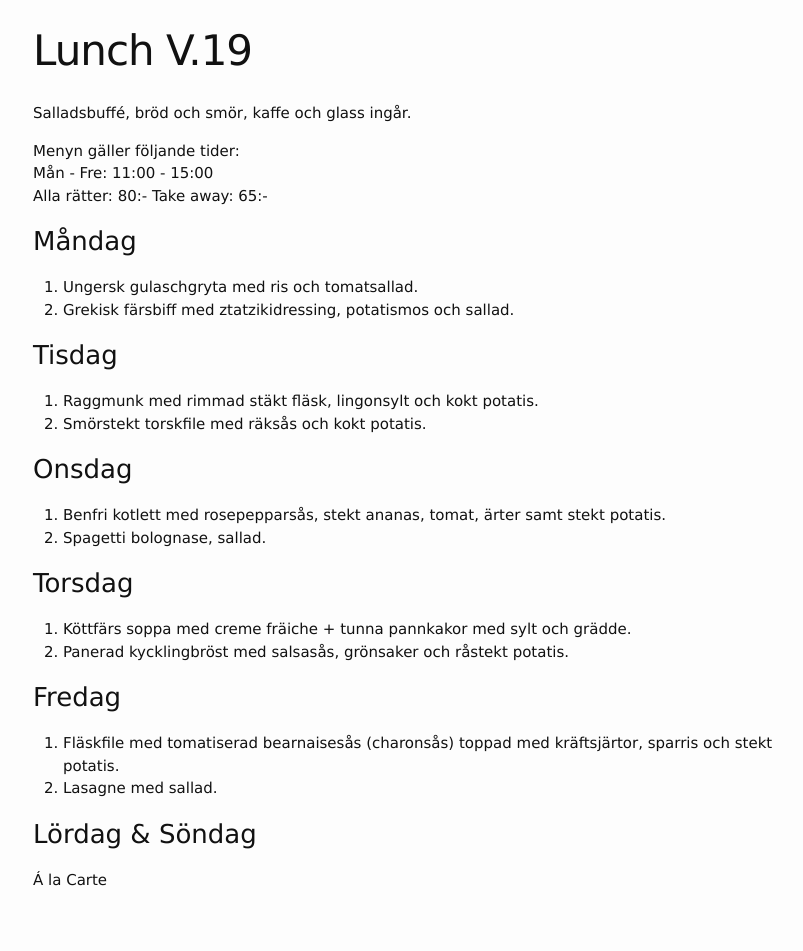
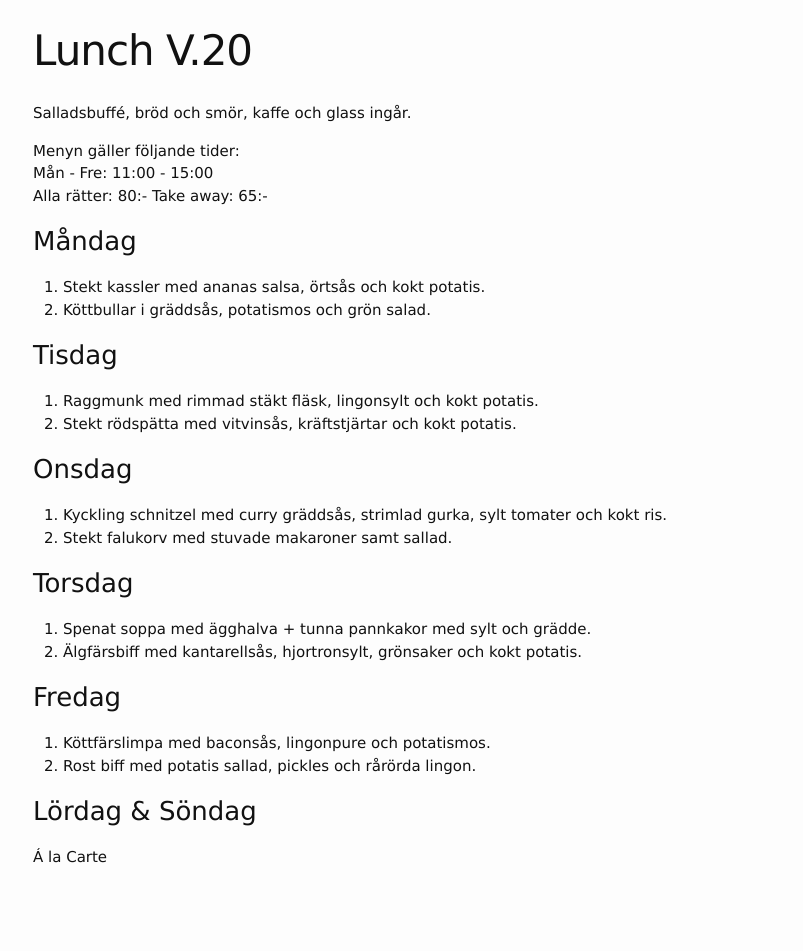
Before and after one commit to FarInn62/farinn62.github.io, a Jekyll site: the page built from lunch.md, in a window 1280 px wide. Shown: the whole page, without its empty margins (237-1040 px from the left). Built offline with Jekyll 4.4.1, drawn with Linux system fonts in a browser that asks for light colours; after the commit the page ends 929 px from its top, so only the background shows below that.

Commit message:
Update lunch.md

```diff
--- a/lunch.md
+++ b/lunch.md
@@ -1,6 +1,6 @@
 ---
 layout: foodmenu
-title: Lunch V.19
+title: Lunch V.20
 permalink: /lunch/
 published: true
 ---
@@ -12,28 +12,28 @@ Alla rätter: 80:- Take away: 65:-
 
 ### Måndag
 
-1. Ungersk gulaschgryta med ris och tomatsallad.
-2. Grekisk färsbiff med ztatzikidressing, potatismos och sallad.
+1. Stekt kassler med ananas salsa, örtsås och kokt potatis.
+2. Köttbullar i gräddsås, potatismos och grön salad.
 
 ### Tisdag
 
 1. Raggmunk med rimmad stäkt fläsk, lingonsylt och kokt potatis.
-2. Smörstekt torskfile med räksås och kokt potatis.
+2. Stekt rödspätta med vitvinsås, kräftstjärtar och kokt potatis.
 
 ### Onsdag
 
-1. Benfri kotlett med rosepepparsås, stekt ananas, tomat, ärter samt stekt potatis.
-2. Spagetti bolognase, sallad.
+1. Kyckling schnitzel med curry gräddsås, strimlad gurka, sylt tomater och kokt ris.
+2. Stekt falukorv med stuvade makaroner samt sallad.
 
 ### Torsdag
 
-1. Köttfärs soppa med creme fräiche + tunna pannkakor med sylt och grädde.
-2. Panerad kycklingbröst med salsasås, grönsaker och råstekt potatis.
+1. Spenat soppa med ägghalva + tunna pannkakor med sylt och grädde.
+2. Älgfärsbiff med kantarellsås, hjortronsylt, grönsaker och kokt potatis.
 
 ### Fredag
 
-1. Fläskfile med tomatiserad bearnaisesås (charonsås) toppad med kräftsjärtor, sparris och stekt potatis.
-2. Lasagne med sallad.
+1. Köttfärslimpa med baconsås, lingonpure och potatismos.
+2. Rost biff med potatis sallad, pickles och rårörda lingon.
 
 
 ### Lördag & Söndag
```
